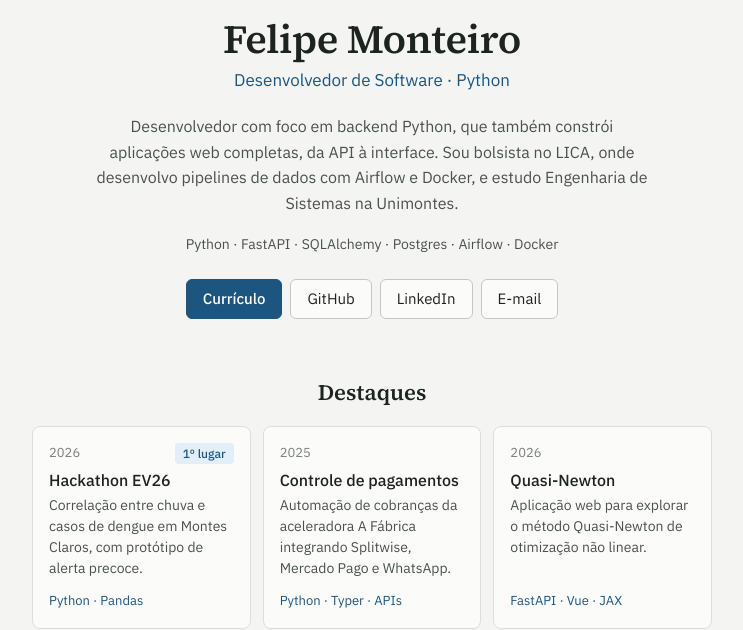
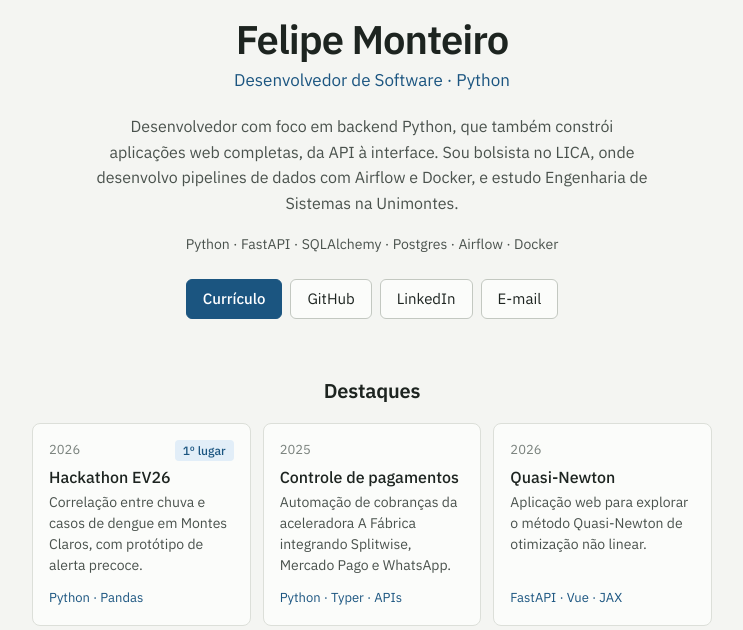
Before and after one commit to felipe-monteiro16/felipemonteiro.dev, a plain HTML site: page index.html in a window 1280 px wide. Shown: the part 179-809 px from the top of the page, without its empty margins (268-1011 px from the left). Drawn offline with Linux system fonts and the light colour scheme.

Commit message:
style: troca serifa dos títulos por IBM Plex Sans semibold
Co-Authored-By: Claude Opus 5.5 <noreply@anthropic.com>

```diff
--- a/index.html
+++ b/index.html
@@ -13,7 +13,7 @@
     <link rel="icon" href="foto.jpg">
     <link rel="preconnect" href="https://fonts.googleapis.com">
     <link rel="preconnect" href="https://fonts.gstatic.com" crossorigin>
-    <link href="https://fonts.googleapis.com/css2?family=Source+Serif+4:opsz,wght@8..60,600&family=IBM+Plex+Sans:wght@400;500&display=swap" rel="stylesheet">
+    <link href="https://fonts.googleapis.com/css2?family=IBM+Plex+Sans:wght@400;500;600&display=swap" rel="stylesheet">
     <link rel="stylesheet" href="style.css">
 </head>
 <body>
--- a/style.css
+++ b/style.css
@@ -10,7 +10,6 @@
     --on-accent: #ffffff;
     --border: #dcdfd9;
     --border-strong: #c3c8c1;
-    --serif: "Source Serif 4", Georgia, "Times New Roman", serif;
     --sans: "IBM Plex Sans", system-ui, -apple-system, "Segoe UI", sans-serif;
 }
 
@@ -69,11 +68,11 @@ a:focus-visible {
 }
 
 h1 {
-    font-family: var(--serif);
+    font-family: var(--sans);
     font-size: 40px;
     font-weight: 600;
     line-height: 1.1;
-    letter-spacing: -0.01em;
+    letter-spacing: -0.025em;
     margin: 0;
 }
 
@@ -133,8 +132,9 @@ h1 {
 }
 
 h2 {
-    font-family: var(--serif);
-    font-size: 22px;
+    font-family: var(--sans);
+    font-size: 20px;
+    letter-spacing: -0.01em;
     font-weight: 600;
     margin: 0 0 16px;
 }
```
Also changed, not shown: projetos/index.html (+1 -1 lines).
